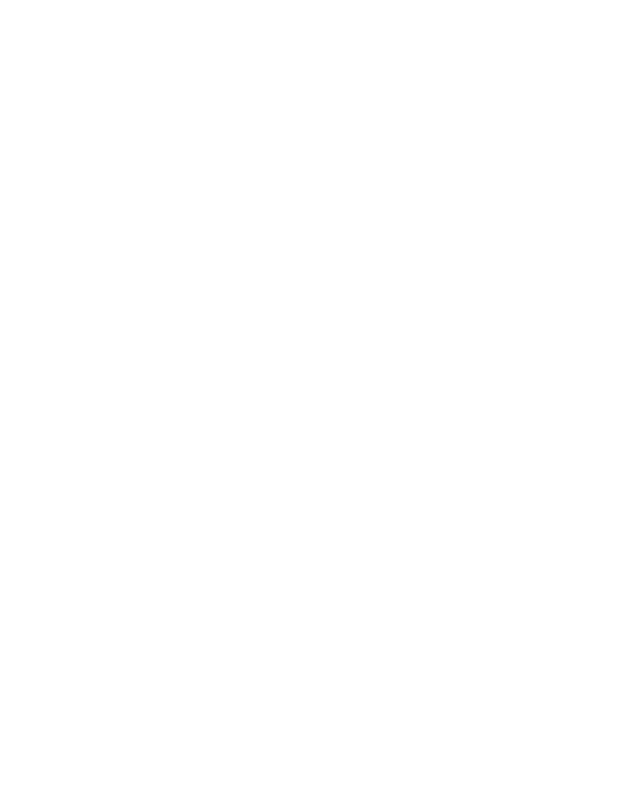
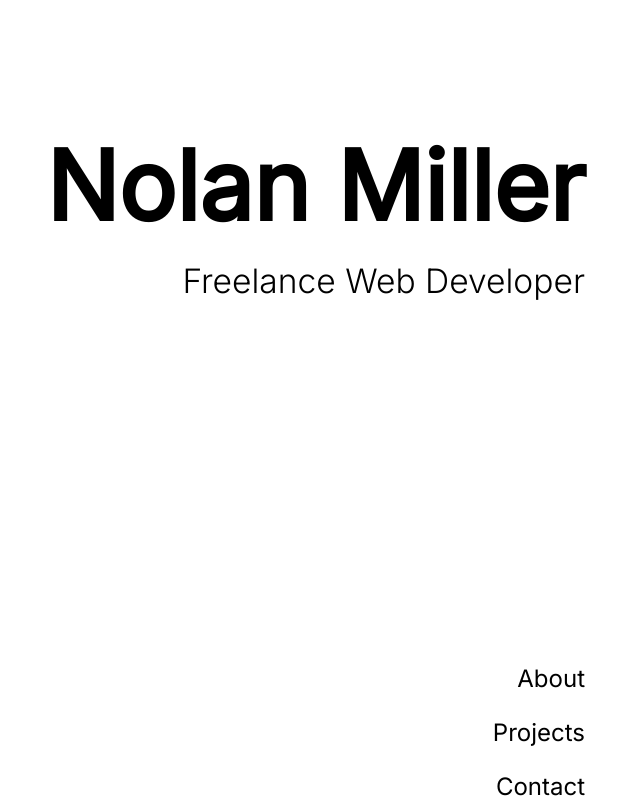
Before and after one commit to nmiller15/nolanMillerPortfolio, a plain HTML site: page index.html in a window 1280 px wide. Shown: the whole page, without its empty margins (39-679 px from the left). Drawn offline with Linux system fonts and the light colour scheme.

Commit message:
Add "header" block on the left side of the home page

```diff
--- a/index.html
+++ b/index.html
@@ -12,9 +12,22 @@
 <body>
 
     <header>
-        <h1></h1>
-        <h2></h2>
-        <nav></nav>
+        <div id="header-container">
+            <h1>Nolan Miller</h1>
+            <h2 id="headline">Freelance Web Developer</h2>
+            <nav>
+                <ul class="nav-links">
+                    <li class="nav-link"><a href="#about">About</a></li>
+                    <li class="nav-link"><a href="#projects">Projects</a></li>
+                    <li class="nav-link"><a href="#contacts">Contact</a></li>
+    <!--This still needs added-->
+                    <li id="resume-link">
+                        <a href="##">Resume/CV</a>
+                        <img src="./resources/images/arrow.png" alt="arrow icon">
+                    </li>
+                </ul>
+            </nav>
+        </div>
     </header>
 
     <main>
--- a/resources/css/index.css
+++ b/resources/css/index.css
@@ -0,0 +1,114 @@
+
+body {
+    top: 0;
+    margin: 0 auto;
+    font-family: "Inter", Helvetica, sans-serif;
+    font-weight: 300px;
+    font-size: 16px;
+}
+
+h1 {
+    font-size: 6rem;
+    text-align: right;
+    margin-top: 0;
+    margin-bottom: 1rem;
+}
+
+h2 {
+    font-size: 2.1rem;
+    font-weight: 300;
+}
+
+/* Header styles --------- */
+
+
+h2#headline {
+    text-align: right;
+    margin: 0;
+}
+
+header {
+    position: fixed;
+    top: 8rem;
+    left: 4rem;
+}
+
+#header-container {
+    width: 35rem;
+}
+
+nav ul {
+    list-style: none;
+    font-family: "Inter", Helvetica, sans-serif;
+    text-align: right;
+    margin-top: 22.6875rem;
+    font-size: 1.5rem;
+}
+
+nav ul li {
+    padding: 0;
+    margin-bottom: 1.5625rem;
+}
+
+.nav-links a {
+    text-decoration: none;
+    color: #000;
+}
+
+.nav-link a {
+    position:relative;
+}
+
+.nav-link a:after {
+    content: "";
+    position: absolute;
+    width: 0;
+    height: 1px;
+    display: block;
+    right: 0;
+    background: #000;
+    transition: width 600ms ease-in-out;
+    -webkit-transition: width 600ms ease-in-out;
+}
+
+.nav-link a:hover:after {
+    width: 100%;
+    left: 0;
+    background: #000;
+}
+
+#resume-link a {
+    padding-right:0;
+    background-color: inherit;
+    transition-property: padding-right;
+    transition-duration: 600ms;
+    transition-timing-function: ease-in-out;
+    z-index: 1;
+}
+
+#resume-link:hover a {
+    padding-right:2rem;
+    display: inline-block;
+
+}
+
+#resume-link img {
+    position: absolute;
+    right: 0;
+    width: 1.5rem;
+    height: 1.5rem;
+    opacity: 0;
+    transition: opacity 600ms ease-in-out;
+    transition-delay: 600ms;
+    -moz-transition: opacity 600ms ease-in-out;
+    -webkit-transition: opacity 600ms ease-in-out;
+    z-index: 0;
+}
+
+#resume-link:hover img {
+    opacity: 1;
+    display: inline-block;
+    transition: opacity 600ms ease-in-out;
+    -moz-transition: opacity 600ms ease-in-out;
+    -webkit-transition: opacity 600ms ease-in-out;
+}
```
Also changed, not shown: 1 other file.
